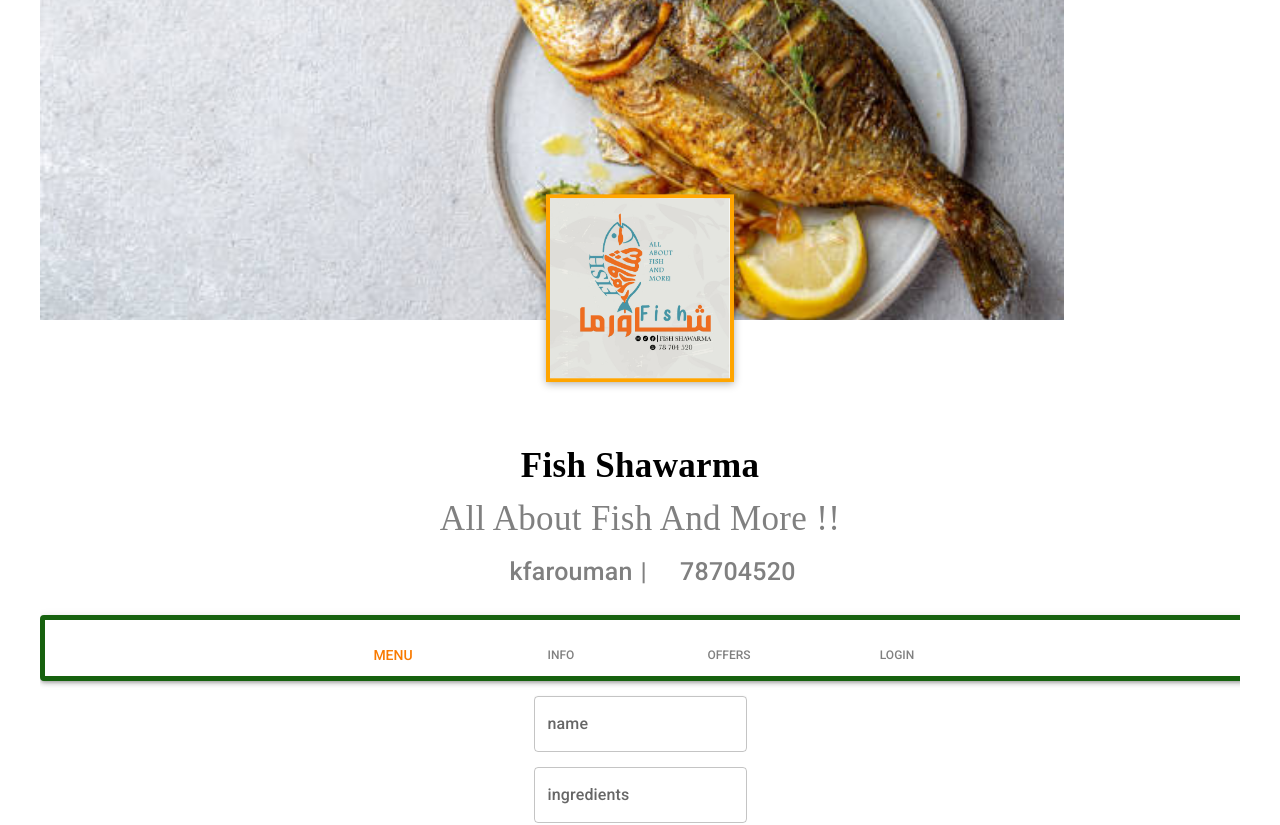
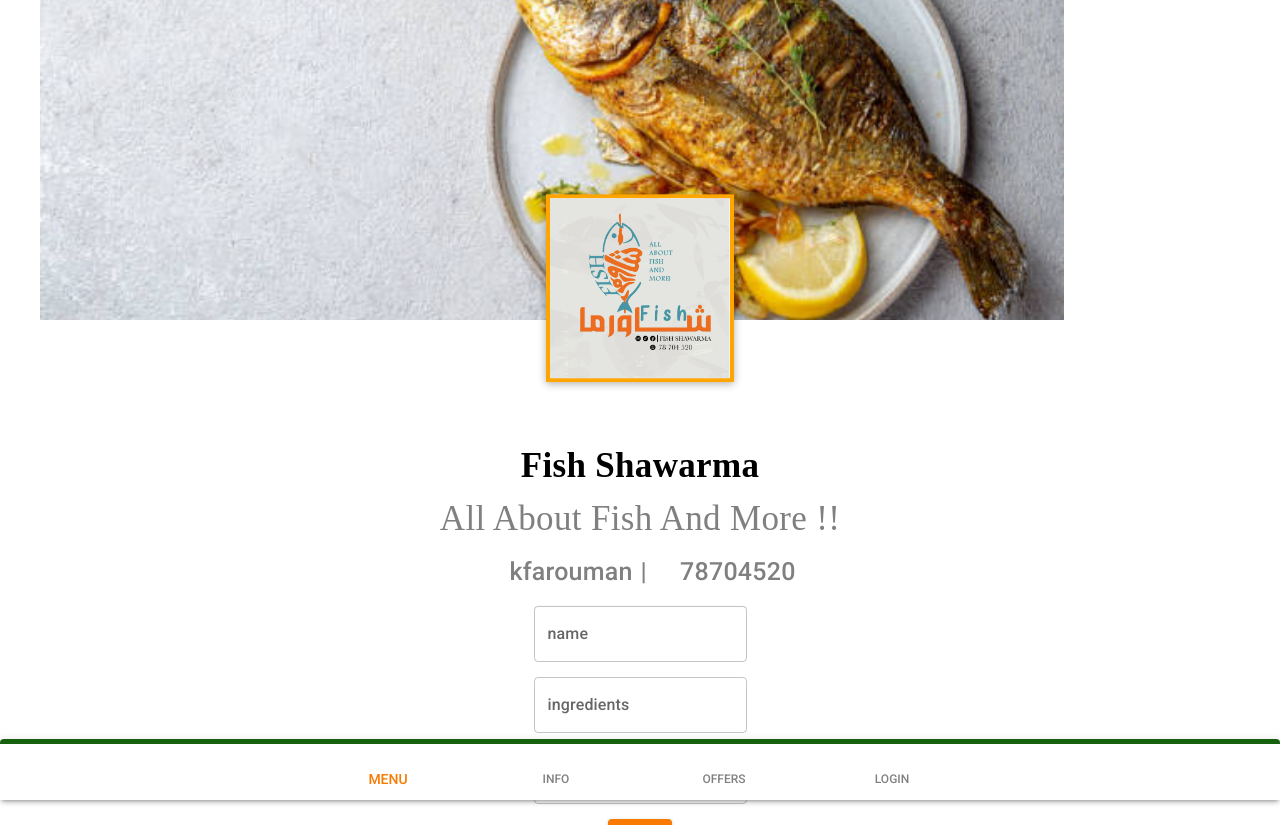
Before and after one commit to HassanNd/Fish_shawarma-restaurant, a React (Vite) app: page /admin/menu in a window 1280 px wide. Shown: the top 825 px of the page. Built offline with nearby package versions, Linux system fonts and the light colour scheme; some icons are missing.

Commit message:
frontend application 2

```diff
--- a/src/components/Navabar.tsx
+++ b/src/components/Navabar.tsx
@@ -1,20 +1,19 @@
-import { useState, type SetStateAction } from "react";
+import { useState } from "react";
+import { useNavigate } from "react-router-dom";
 import { BottomNavigation, BottomNavigationAction, Paper } from "@mui/material";
 import MenuBookIcon from "@mui/icons-material/MenuBook";
 import InfoIcon from "@mui/icons-material/Info";
+import LocalOfferIcon from "@mui/icons-material/LocalOffer";
 import LoginIcon from "@mui/icons-material/Login";
-import LocalOfferIcon from "@mui/icons-material/LocalOffer";
-import { useNavigate } from "react-router-dom";
-import { useAuth } from "../context/Auth/AuthContext";
 
 const NavBar = () => {
   const [value, setValue] = useState(0);
   const navigate = useNavigate();
 
+  // Fixed handleChange with proper typing
+  const handleChange = (_event: React.SyntheticEvent, newValue: number) => {
+    setValue(newValue);
 
-
-  const handleChange = (event: any, newValue: SetStateAction<number>) => {
-    setValue(newValue);
     switch (newValue) {
       case 0:
         navigate("/");
@@ -33,19 +32,17 @@
     }
   };
 
-
-
   return (
     <Paper
       elevation={3}
       sx={{
-         // change to "fixed" if you want it always visible
+        position: "fixed", // so it stays at the bottom
         bottom: 0,
         left: 0,
         right: 0,
         width: "100%",
-        mt: 3,
-        border: "5px solid #16610E",
+        borderTop: "5px solid #16610E",
+        zIndex: 1000, // make sure it stays on top
       }}
     >
       <BottomNavigation
--- a/src/components/ocardions.tsx
+++ b/src/components/ocardions.tsx
@@ -40,8 +40,7 @@
   }, 500)
 }
 const OWNERButtinOnclick=()=>{
-  const phone="96178704520";
-  const message="Hello , I want to book and order !"
+
 
   const appLink=`whatsapp://send?phone=03931975&text=HELLO_VERTEX_SOFTWARE`
   const webLink=`https://wa.me/03931975?text=HELLO_VERTEX_SOFTWARE`
--- a/src/context/Auth/AuthProvider.tsx
+++ b/src/context/Auth/AuthProvider.tsx
@@ -1,4 +1,4 @@
-import { useEffect, useState, type FC, type PropsWithChildren } from "react";
+import {  useState, type FC, type PropsWithChildren } from "react";
 import { AuthContext } from "./AuthContext";
 
 
--- a/src/pages/InformationPage.tsx
+++ b/src/pages/InformationPage.tsx
@@ -1,4 +1,4 @@
-import { Box, Container, Typography } from "@mui/material";
+import { Container, Typography } from "@mui/material";
 import KeyOutlinedIcon from '@mui/icons-material/KeyOutlined';
 import LockRoundedIcon from '@mui/icons-material/LockRounded';
 
--- a/src/pages/LoginPage.tsx
+++ b/src/pages/LoginPage.tsx
@@ -1,5 +1,4 @@
 import {
-  Alert,
   Box,
   Button,
   Container,
@@ -9,10 +8,7 @@
 import AccountCircle from "@mui/icons-material/AccountCircle";
 import LockPersonIcon from "@mui/icons-material/LockPerson";
 import HttpsIcon from "@mui/icons-material/Https";
-import { useRef, useState } from "react";
-import { BaseURL } from "../constants/BasrUrl";
-import { useAuth } from "../context/Auth/AuthContext";
-import { useNavigate } from "react-router-dom";
+
 
 
 export const LoginPage = () => {
--- a/src/pages/offerPage.tsx
+++ b/src/pages/offerPage.tsx
@@ -1,5 +1,4 @@
 import { Container } from "@mui/material"
-import Carditem from "../components/cardItem"
 
 export const OfferPage=()=>{
     return(
```
Also changed, not shown: src/pages/HomePage.tsx (+3 -6 lines).
